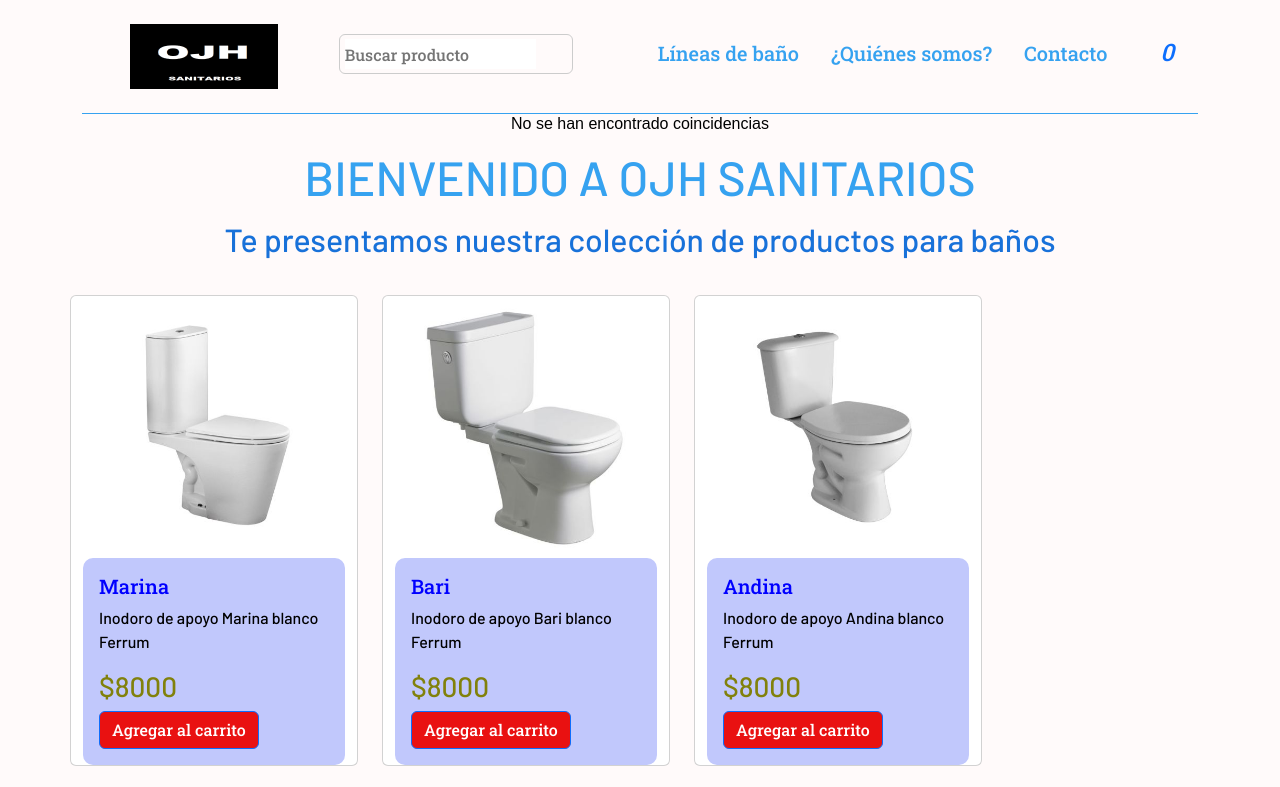
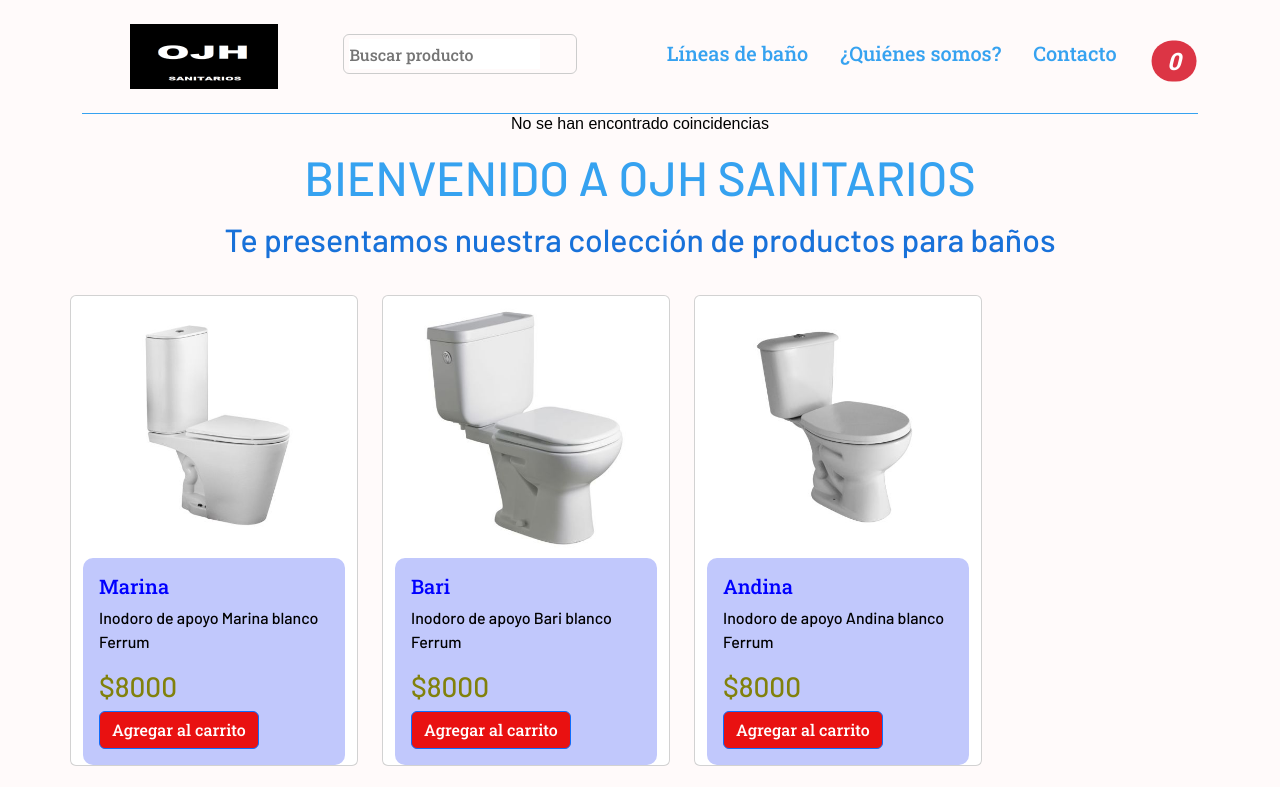
Before and after one commit to duend3pr0/proyecto_37215, a website: page index.html in a window 1280 px wide. Shown: the top 787 px of the page. Drawn offline with nearby package versions, Linux system fonts and the light colour scheme.

Commit message:
no se agrega

```diff
--- a/index.html
+++ b/index.html
@@ -42,18 +42,24 @@
 		</nav>
     </div>
 
-    <div class="">
+    <div class=" d-flex align-items-center justify-content-end">
 
         <a
 
-            class="carritoicono"
+            class="cart position-relative d-inline-flex"
             aria-label="View your shopping cart"
             data-bs-toggle="offcanvas"
             data-bs-target="#offcanvasRight"
             aria-controls="offcanvasRight">
 
-            <i class="fa-solid fa-cart-shopping" id="iconoCarrito">
-                <span class=""
+            <i class="fa-solid fa-cart-shopping position-relative" id="iconoCarrito">
+                <span class="position-absolute
+                             top-0
+                             start-100
+                             translate-middle
+                             badge
+                             rounded-pill
+                             bg-danger"
 
                              id="badgeCarrito">
                         0
@@ -63,7 +69,6 @@
         </a>
 
     </div>
-
 
 
 
--- a/scss/views/_index.scss
+++ b/scss/views/_index.scss
@@ -65,12 +65,3 @@
     border-radius: 10px;
 
 }
-#iconoCarrito{
-    font-size: 1.5rem;
-}
-.carritoicono{
-    font-size: 1.5rem;
-}
-#badgeCarrito{
-    font-size: 1.5rem;
-}
```
